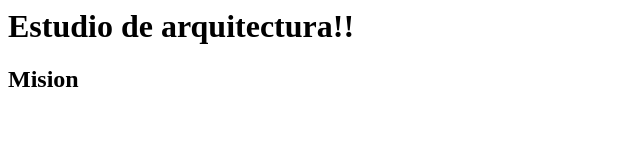
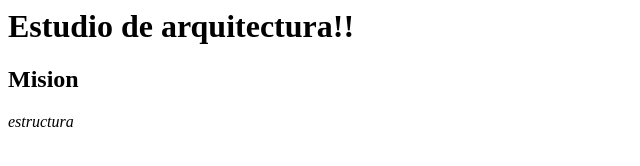
Before and after one commit to Eslyng/arquitecturahtml, a plain HTML site: page index.html in a window 1280 px wide. Shown: the full height of the page, 0-640 px from the left. Drawn offline with Linux system fonts and the light colour scheme.

Commit message:
Update index.html

```diff
--- a/index.html
+++ b/index.html
@@ -6,3 +6,4 @@
 <h2>Mision</h2>
 </body>
 </html>
+  <i>estructura</i>
```
